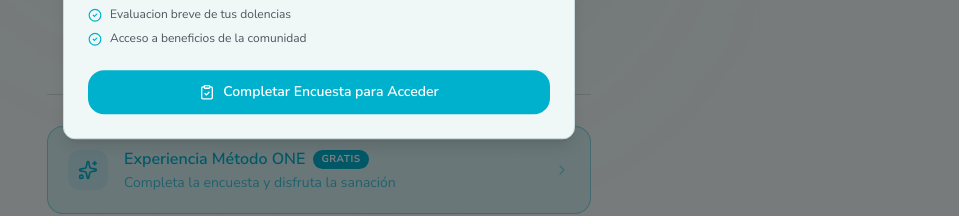
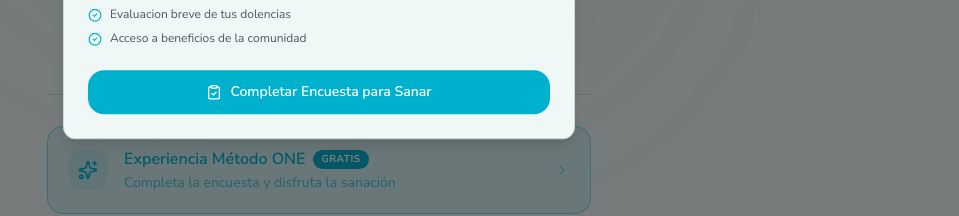
Before and after one commit to myleaptoken/myleap-web3, a Next.js app: page / in a window 1280 px wide. Both pictures are taken after a click on the button 640 px from the left and 696 px from the top of the page. Shown: the part 526-742 px from the top of the page, without its empty margins (321-1280 px from the left). Built offline with nearby package versions, Linux system fonts and the light colour scheme.

Commit message:
feat: update CTA button text in Free Energy Healing modal\n\nChange "Completar Encuesta para Acceder" to "Completar Encuesta para Sanar".

```diff
--- a/components/cta-modals.tsx
+++ b/components/cta-modals.tsx
@@ -196,7 +196,7 @@ export function RegistrateYSanaModal({
                 className="flex w-full items-center justify-center gap-2 rounded-xl bg-primary px-6 py-3 text-sm font-semibold text-primary-foreground transition-all duration-300 hover:shadow-lg hover:shadow-primary/30 hover:scale-[1.02] active:scale-95"
               >
                 <ClipboardCheck className="h-4 w-4" />
-                Completar Encuesta para Acceder
+                Completar Encuesta para Sanar
               </button>
             </DialogFooter>
           </>
```
